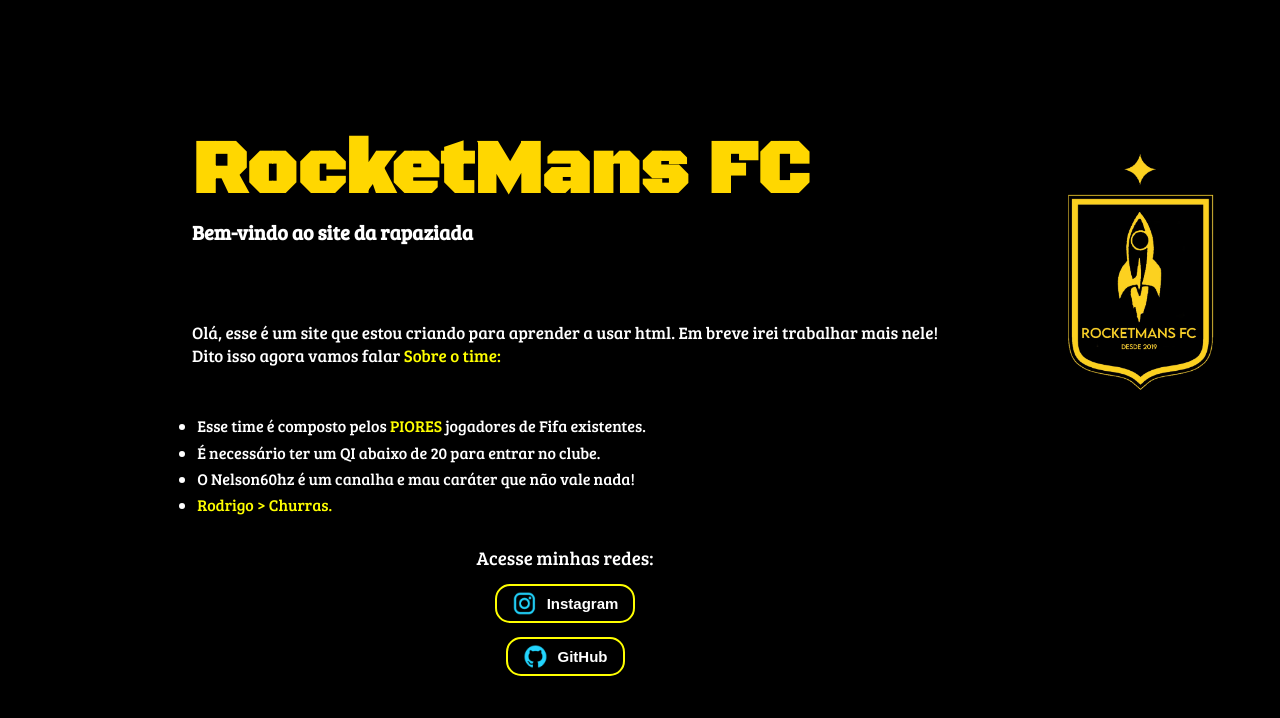
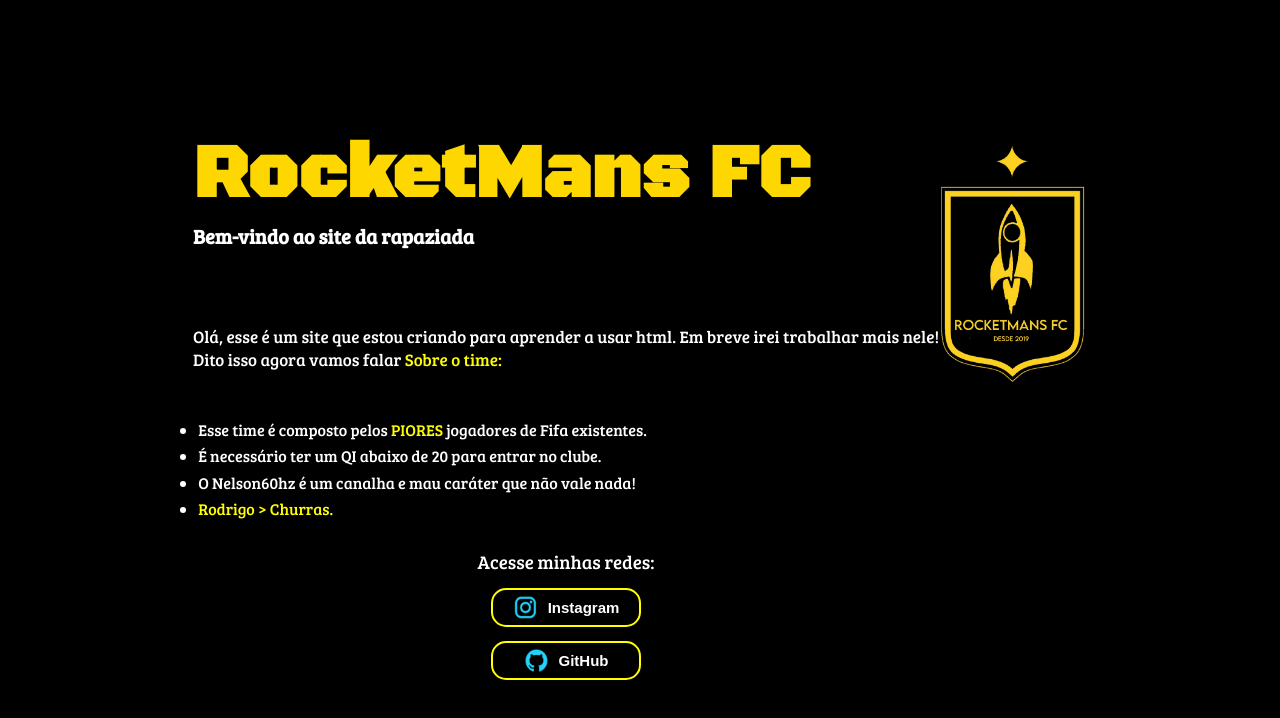
Before and after one commit to GianlucaBonatto/Criando-um-site, a plain HTML site: page index.html in a window 1280 px wide. Drawn offline with Linux system fonts and the light colour scheme.

Commit message:
c5 - Alterando a ordem do style.

```diff
--- a/index.html
+++ b/index.html
@@ -26,8 +26,8 @@
                 <a href="https://github.com/GianlucaBonatto"><button><img class="Git" src="assets/github.png" height="25" width="25"><strong>GitHub</strong></button></a>
             </div>
          </section>
+         <img class="logo" src="WhatsApp Image 2024-01-16 at 17.48.51.jpeg" height="240" width="150" alt="Logo do clube de futebol RocketMans Fc">
     </main>
     <footer></footer>
-    <img class="logo" src="WhatsApp Image 2024-01-16 at 17.48.51.jpeg" height="240" width="150" alt="Logo do clube de futebol RocketMans Fc">
 </body>
 </html>
--- a/style.css
+++ b/style.css
@@ -7,14 +7,15 @@
 }
 
 body {
-    height: 100vh;
+    /* height: 100vh; */
     box-sizing: border-box;
     background-color: black;
     color: white;
     width: 100;
     display: flex;
     justify-content: center;
-    align-items: center;
+    width:auto;
+    /* align-items: center; */
 }
 
 .apresentacao {
@@ -23,13 +24,7 @@ body {
     align-items: center;
     justify-content: space-between;
     font-family: 'Bree Serif', serif;
-    }
-
-.logo {
-    box-sizing: border-box;
-    justify-content: center;
-    align-items: center;
-    margin: 0% 0% 20%;
+    width:auto;
  }
 
 h1 {
@@ -41,6 +36,7 @@ h1 {
     justify-content: center;
     align-items: center;
     margin: 0% 0% 0%;
+    width:auto;
 }
 
 h2 {
@@ -51,20 +47,7 @@ h2 {
     margin: 0% 0% 0%;
     font-size: 20px;
     font-weight: 600;
-}
-
-ul {
-    box-sizing: border-box;
-    justify-content: center;
-    align-items: center;
-    margin: 2% 0% 4%;
-}
-
-li {
-    box-sizing: border-box;
-    justify-content: center;
-    align-items: center;
-    margin: 0.7% 0.7% 0.7%;
+    width:auto;
  }
 
  p {
@@ -72,17 +55,7 @@ p {
     justify-content: center;
     align-items: center;
     font-size: 17px;
-}
-
-a {
-    color: white;
-    font-family: 'Bree Serif', serif;
-    align-items: center;
-}
-
-.piores {
-    color: yellow;
-    font-weight: 500;
+    width:auto;
 }
 
 .apresentacao__site {
@@ -98,16 +71,37 @@ a {
     font-weight: 500;
 }
 
+.primeira__parte {
+    box-sizing: border-box;
+    justify-content: center;
+    align-items: center;
+    margin: 6.5% 0.7% 0.7%;
+}
+
+.piores {
+    color: yellow;
+    font-weight: 500;
+}
+
 .rodrigordo {
     color:yellow;
     font-weight: 500;
 }
 
-.primeira__parte {
+ul {
     box-sizing: border-box;
     justify-content: center;
     align-items: center;
-    margin: 6.5% 0.7% 0.7%;
+    margin: 2% 0% 4%;
+    width:auto;
+}
+
+li {
+    box-sizing: border-box;
+    justify-content: center;
+    align-items: center;
+    margin: 0.7% 0.7% 0.7%;
+    width:auto;
 }
 
 .apresentacao__links {
@@ -116,11 +110,35 @@ a {
     justify-content: space-between;
     align-items: center;
     gap: 14px;
+    width:auto;
 }
 
 .apresentacao__links__titulo {
     font-family: 'Bree Serif', serif;
     font-weight: 450;
+    width:auto;
+}
+
+button {
+    color: white;
+    background-color: black;
+    width: 150px;
+    text-align: center;
+    border-radius: 15px;
+    padding: 5px 5px;
+    font-size: 15px;
+    border: 2px solid yellow;
+    display: inline flex;
+    align-items: center;
+    gap: 10px;
+    justify-content: center;
+    cursor: pointer;
+}
+
+button:hover {
+    box-shadow: 0 0 5px yellow,
+    0 0 25px yellow, 0 0 50px yellow,
+    0 0 100px yellow, 0 0 200px yellow;
 }
 
 /* button { */
@@ -129,22 +147,9 @@ a {
     /* 0 0 25px cyan; */
 /* } */
 
-button:hover {
-    box-shadow: 0 0 5px yellow,
-    0 0 25px yellow, 0 0 50px yellow,
-    0 0 100px yellow, 0 0 200px yellow;
+.logo {
+    align-self: first baseline;
+    margin: 1.8% 0% 0%;
+    box-sizing: border-box;
+    width:auto;
 }
-
-button {
-    color: white;
-    background-color: black; */
-    width: 280px;
-    text-align: center;
-    border-radius: 15px;
-    padding: 5px 15px;
-    font-size: 15px;
-    border: 2px solid yellow;
-    display:inline flex;
-    align-items: center;
-    gap: 10px;
-}
```
Lines whose indentation alone changed are shown as unchanged.
